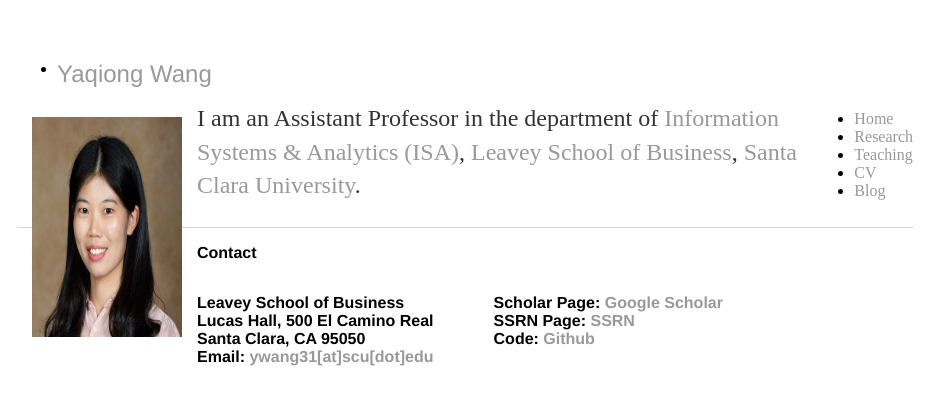
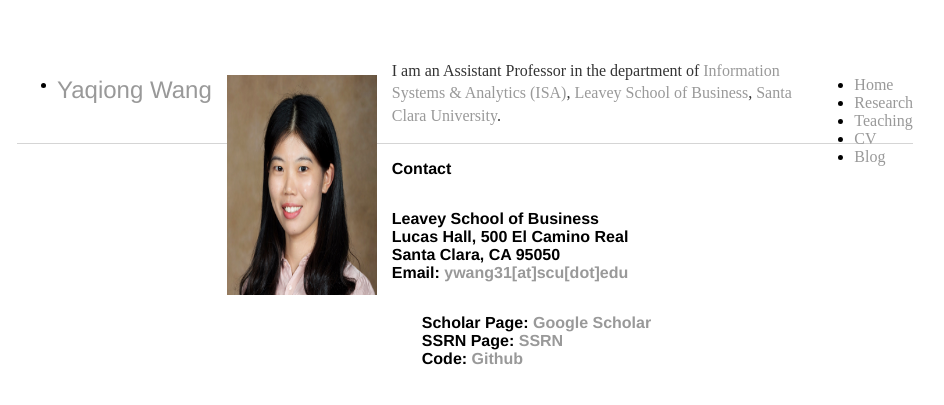
Before and after one commit to YaqiongWang/PersonalWeb, a Jekyll site: the page built from index.html, in a window 1280 px wide. Shown: the top 405 px of the page, without its empty margins (175-1119 px from the left). Built offline with Jekyll 4.4.1, drawn with Linux system fonts in a browser that asks for light colours.

Commit message:
Update main.css

```diff
--- a/css/main.css
+++ b/css/main.css
@@ -2,16 +2,16 @@
     margin: 60px auto;
     width: 70%;
 }
-#navleft {
+#navtitle {
     float: left;
 }
-#navleft ul{
+#navtitle ul{
     font-family:'Helvetica', 'Arial', 'Sans-Serif';
     padding: 0px;
     list-style: none;
     font-weight: bold;
 }
-#navleft ul li{
+#navtitle ul li{
     display: inline;
     margin-right: 20px;
 }
@@ -36,7 +36,7 @@
 a:hover {
     text-decoration: underline;
 }
-.headwrap{
+.nav{
     display:inline;
     border-bottom: 1px solid #d5d5d5;
 }
@@ -50,7 +50,7 @@
     font-family:'Helvetica', 'Arial', 'Sans-Serif';
 }
 p {
-    font-size: 1.5em;
+    font-size: 1em;
     line-height: 1.4em;
     color: #333;
 }
```
